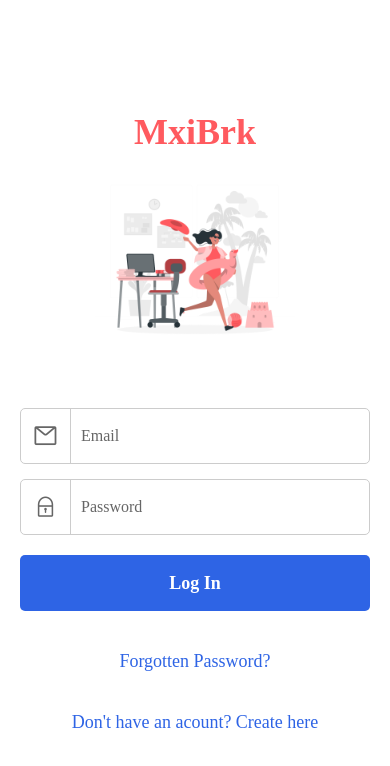
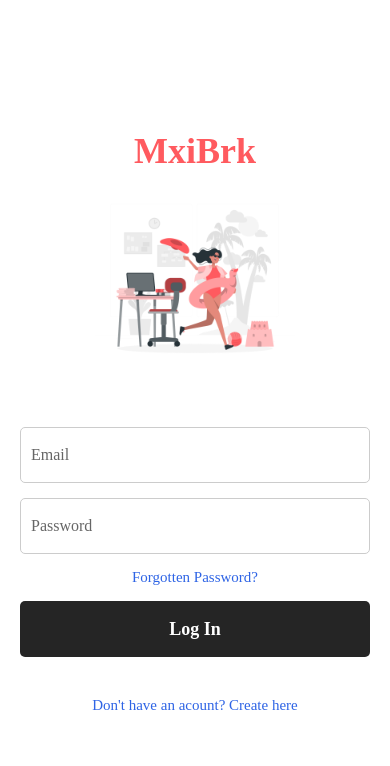
Before and after one commit to akash-ramasani/MaxiBreak, a React Native app: screen /Login in a window 390 px wide. Shown: the top 766 px of the page. Built offline with nearby package versions, Linux system fonts and the light colour scheme.

Commit message:
Some needful changes

```diff
--- a/components/FormButton.js
+++ b/components/FormButton.js
@@ -19,7 +19,7 @@ const styles = StyleSheet.create({
         marginTop: 10,
         width: '100%',
         height: windowHeight / 15,
-        backgroundColor: '#2e64e5',
+        backgroundColor: '#252525',
         padding: 10,
         alignItems: 'center',
         justifyContent: 'center',
--- a/components/FormInput.js
+++ b/components/FormInput.js
@@ -2,16 +2,11 @@ import React from 'react';
 
 import { View, TextInput, StyleSheet } from 'react-native';
 
-import { windowHeight, windowWidth } from '../utils/Dimensions';
-
-import AntDesign from 'react-native-vector-icons/AntDesign';
+import { windowHeight } from '../utils/Dimensions';
 
 const FormInput = ({labelValue, placeholderText, iconType, ...rest}) => {
     return (
         <View style={styles.inputContainer}>
-            <View style={styles.iconStyle}>
-                <AntDesign name={iconType} size={25} color="#666"/>
-            </View>
             <TextInput value={labelValue} style={styles.input} numberOfLines={1} placeholder={placeholderText} placeholderTextColor="#666" {...rest}/>
         </View>
     );
@@ -30,16 +25,7 @@ const styles = StyleSheet.create({
         borderWidth: 1,
         flexDirection: 'row',
         alignItems: 'center',
-        backgroundColor: '#fff',
-    },
-    iconStyle: {
-        padding: 10,
-        height: '100%',
-        justifyContent: 'center',
-        alignItems: 'center',
-        borderRightColor: '#ccc',
-        borderRightWidth: 1,
-        width: 50,
+        backgroundColor: '#ffffff',
     },
     input: {
         padding: 10,
@@ -50,14 +36,4 @@ const styles = StyleSheet.create({
         justifyContent: 'center',
         alignItems: 'center',
     },
-    inputField: {
-        padding: 10,
-        marginTop: 5,
-        marginBottom: 10,
-        width: windowWidth / 1.5,
-        height: windowHeight / 15,
-        fontSize: 16,
-        borderRadius: 8,
-        borderWidth: 1,
-    },
 });
--- a/screens/Login.js
+++ b/screens/Login.js
@@ -1,7 +1,8 @@
 import React from 'react';
 
+import { ScrollView, View, Text, Image, TouchableOpacity, StyleSheet } from 'react-native';
+
 import { StatusBar } from 'expo-status-bar';
-import { SafeAreaView, ScrollView, StyleSheet, Image, Text, TouchableOpacity, View } from 'react-native';
 
 import FormInput from '../components/FormInput';
 import FormButton from '../components/FormButton';
@@ -19,7 +20,6 @@ const Login =  ({ navigation }) => {
                 </View>
                 <FormInput
                     autofocus
-                    iconType="mail"
                     type="email"
                     placeholderText="Email"
                     keyboardType="email-address"
@@ -27,18 +27,20 @@ const Login =  ({ navigation }) => {
                     autoCorrect={false}
                 />
                 <FormInput
-                    iconType="lock"
                     type="password"
                     placeholderText="Password"
                     secureTextEntry
                 />
-                <FormButton
-                    buttonTitle="Log In"
-                />
-                <View style={{alignItems: 'center', marginVertical: 20}}>
-                    <TouchableOpacity style={styles.forgotButton} onPress={() => navigation.navigate('ForgotPassword') }>
+
+                <View style={{marginVertical: 5}}>
+                    <TouchableOpacity onPress={() => navigation.navigate('ForgotPassword') }>
                         <Text style={styles.navButtonText}>Forgotten Password?</Text>
                     </TouchableOpacity>
+                </View>
+
+                <FormButton buttonTitle="Log In" />
+
+                <View style={{alignItems: 'center', marginVertical: 20}}>
                     <TouchableOpacity style={styles.forgotButton}>
                         <Text style={styles.navButtonText}>Don't have an acount? Create here</Text>
                     </TouchableOpacity>
@@ -74,7 +76,7 @@ const styles = StyleSheet.create({
     },
     navButtonText: {
         fontFamily: 'serif',
-        fontSize: 18,
+        fontSize: 15,
         color: '#2e64e5'
     },
 });
```
